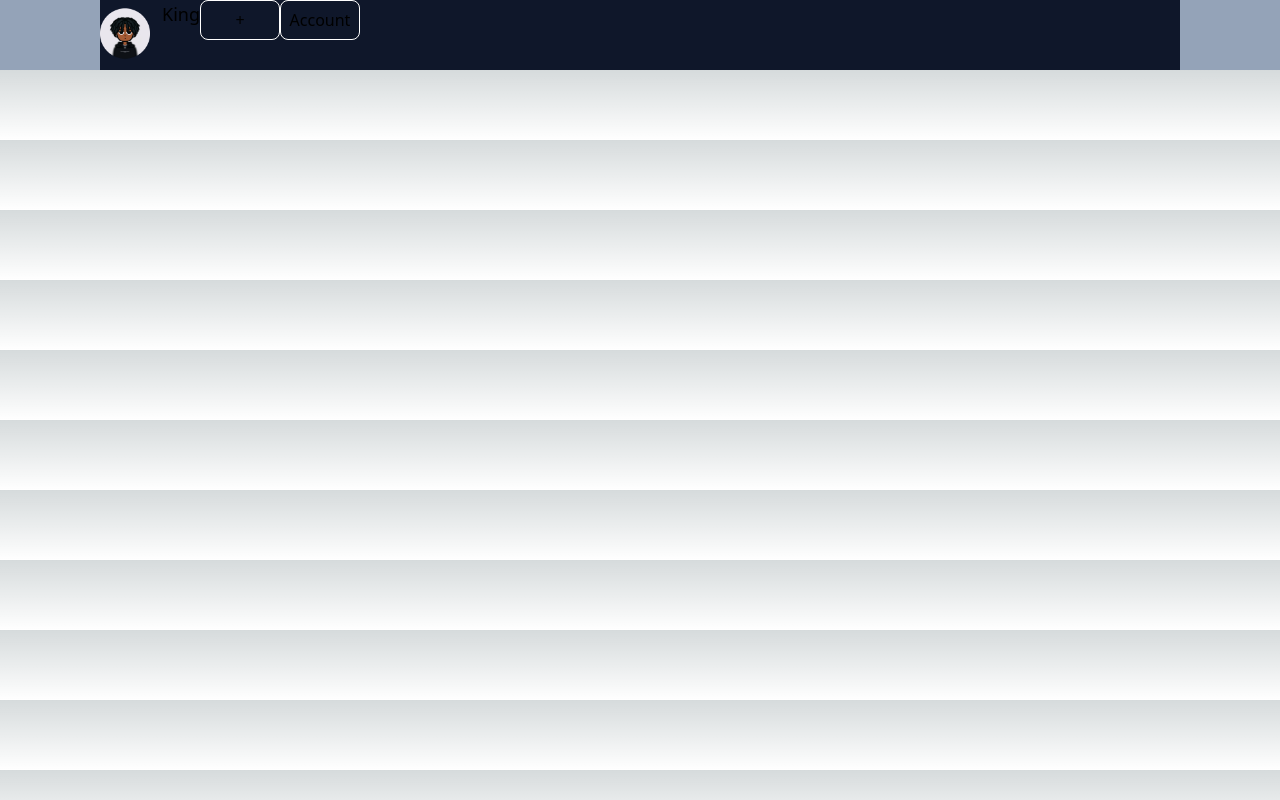
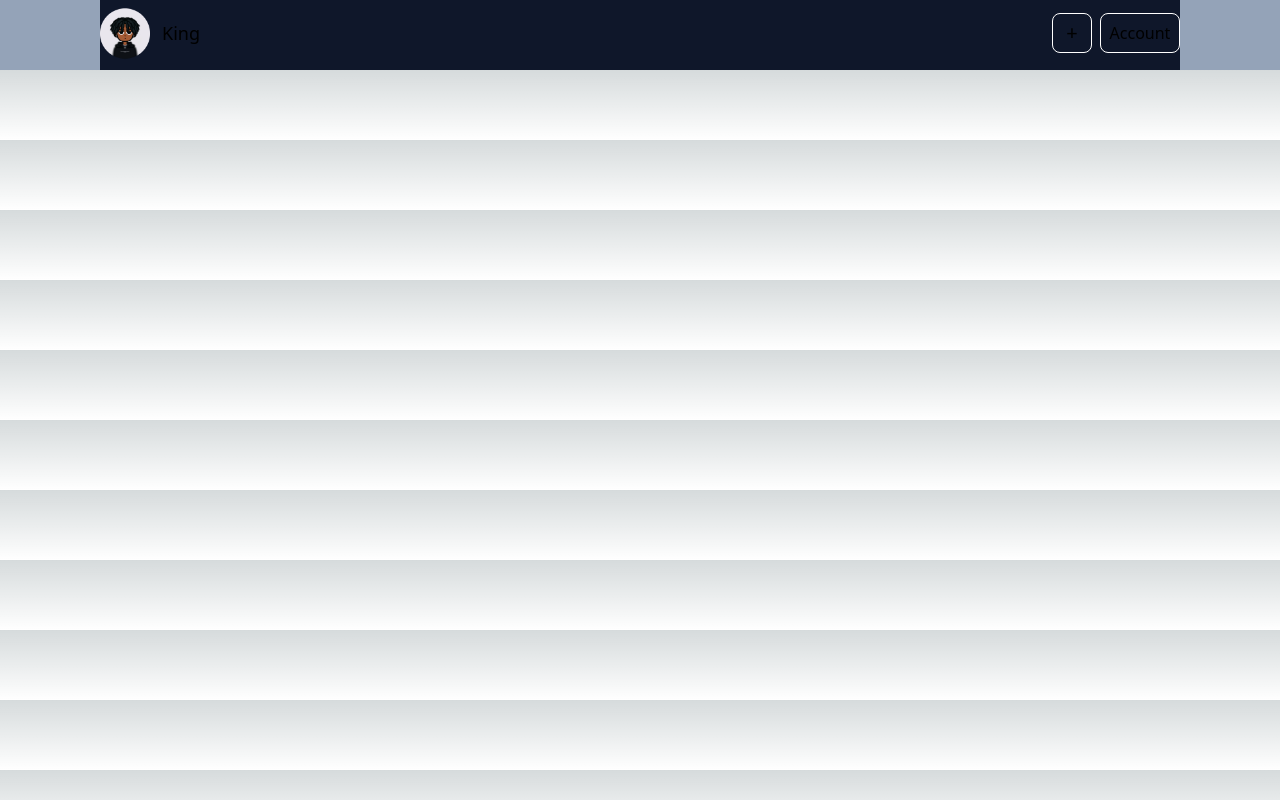
Before and after one commit to khaekelvin/bento-grid, a Next.js app: page / in a window 1280 px wide. Built offline with nearby package versions, Linux system fonts and the light colour scheme.

Commit message:
Update Nav component styling

```diff
--- a/components/Nav/page.tsx
+++ b/components/Nav/page.tsx
@@ -6,17 +6,17 @@ function Nav() {
     <>
       <div className="bg-slate-400">
         <nav className="bg-slate-900  max-w-[1080px] mx-auto h-[70px]">
-          <div className="flex">
+          <div className="flex justify-between items-center lg:mx-0 mx-5">
             <div className="flex">
               <img src={LogoSrc.src} alt="Logo" width={50} />
-              <p className="ml-3 text-lg ">King</p>
+              <p className="ml-3 text-lg content-center ">King</p>
             </div>
 
-            <div>
-              <button className="border border-white h-10 w-20 rounded-lg">
+            <div className="flex items-center">
+              <button className="border border-white h-10 w-10 rounded-lg text-xl">
                 +
               </button>
-              <button className="border border-white h-10 w-20 rounded-lg">
+              <button className="border border-white h-10 w-20 rounded-lg ml-2">
                 Account
               </button>
             </div>
```
